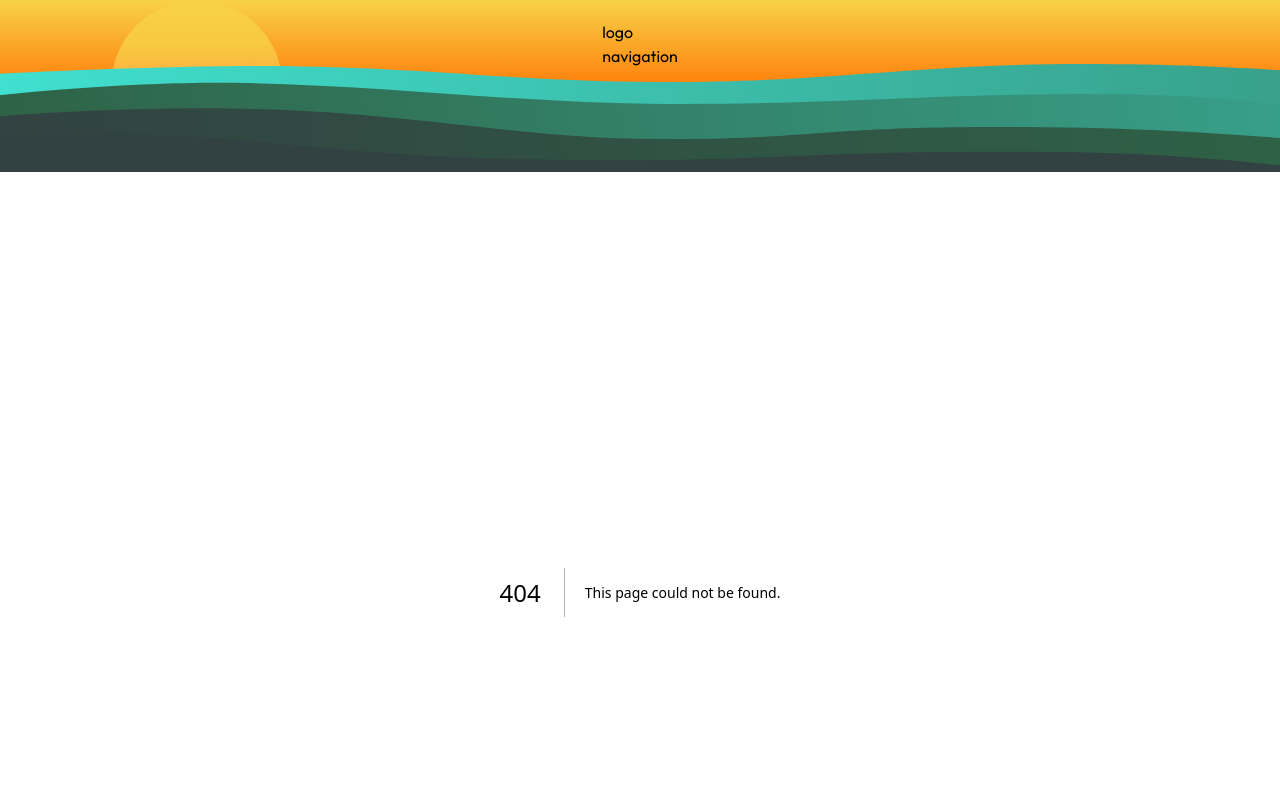
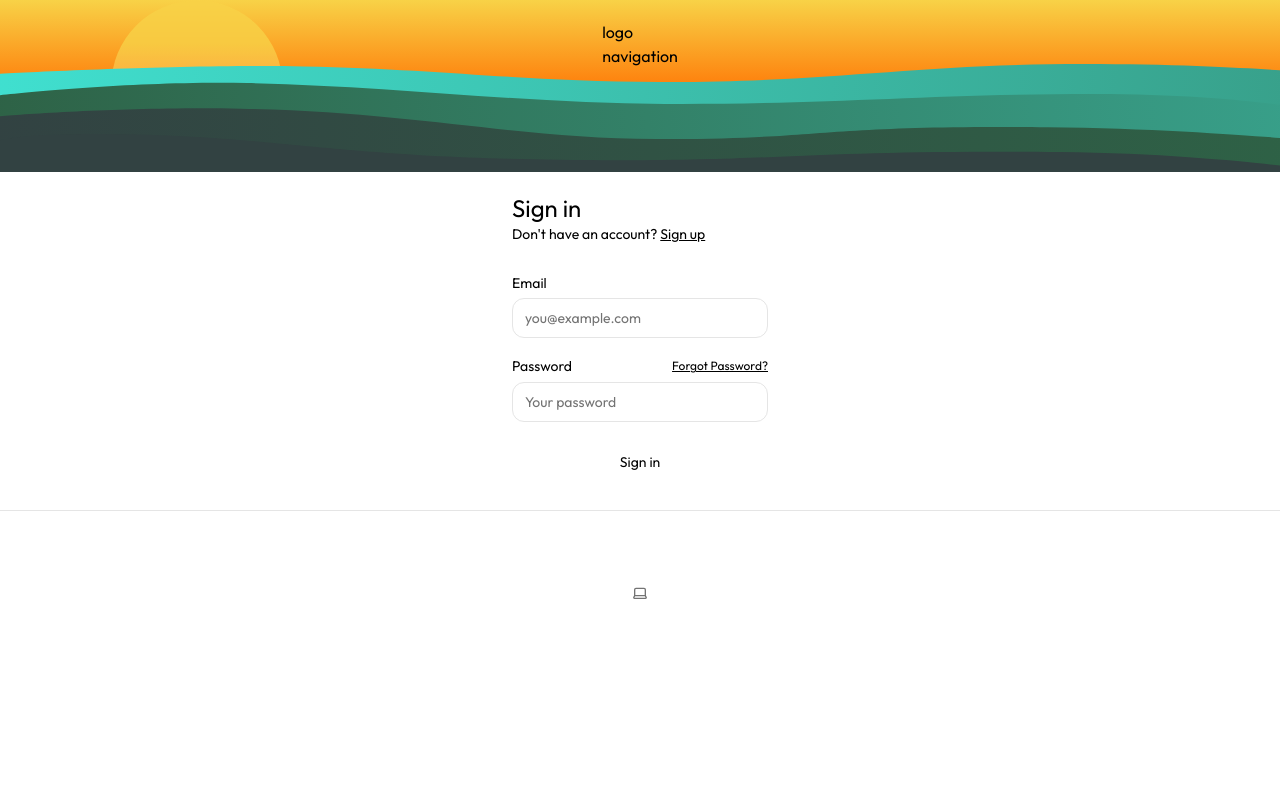
Before and after one commit to Equilibria-Labs/equilibria-labs-api, a Next.js app in the folder apps/web/: page /sign-in in a window 1280 px wide. Before the commit this address had no page. Shown: the top 800 px of the page. Built offline with nearby package versions, Linux system fonts and the light colour scheme.

Commit message:
Added back middleware sorted dev build command

```diff
--- /dev/null
+++ b/apps/web/app/(auth-pages)/sign-in/page.tsx
@@ -0,0 +1,46 @@
+import { signInAction } from '../../actions';
+import { FormMessage, Message } from '@/components/account/form-message';
+import { SubmitButton } from '@/components/account/submit-button';
+import { Input } from '@/components/ui/input';
+import { Label } from '@/components/ui/label';
+import Link from 'next/link';
+
+export const dynamic = 'auto';
+
+export default async function Login(props: { searchParams: Promise<Message> }) {
+  const searchParams = await props.searchParams;
+  return (
+    <form className='flex-1 flex flex-col min-w-64'>
+      <h1 className='text-2xl font-medium'>Sign in</h1>
+      <p className='text-sm text-foreground'>
+        Don't have an account?{' '}
+        <Link className='text-foreground font-medium underline' href='/sign-up'>
+          Sign up
+        </Link>
+      </p>
+      <div className='flex flex-col gap-2 [&>input]:mb-3 mt-8'>
+        <Label htmlFor='email'>Email</Label>
+        <Input name='email' placeholder='you@example.com' required />
+        <div className='flex justify-between items-center'>
+          <Label htmlFor='password'>Password</Label>
+          <Link
+            className='text-xs text-foreground underline'
+            href='/forgot-password'
+          >
+            Forgot Password?
+          </Link>
+        </div>
+        <Input
+          type='password'
+          name='password'
+          placeholder='Your password'
+          required
+        />
+        <SubmitButton pendingText='Signing In...' formAction={signInAction}>
+          Sign in
+        </SubmitButton>
+        <FormMessage message={searchParams} />
+      </div>
+    </form>
+  );
+}
--- a/apps/web/app/actions.ts
+++ b/apps/web/app/actions.ts
@@ -43,6 +43,8 @@ export const signInAction = async (formData: FormData) => {
   const email = formData.get('email') as string;
   const password = formData.get('password') as string;
   const supabase = await createClient();
+
+  console.log('supabase', supabase);
 
   const { error } = await supabase.auth.signInWithPassword({
     email,
--- a/package.json
+++ b/package.json
@@ -6,7 +6,7 @@
     "packages/*"
   ],
   "scripts": {
-    "dev": "pnpm exec vercel dev",
+    "dev": "turbo run dev --parallel",
     "build": "turbo run build",
     "build:dry": "turbo run build --dry",
     "build:web": "turbo run build --filter=@equilibria-labs/web",
```
Also changed, not shown: apps/web/middleware.ts (added, +79 -0 lines), apps/web/vercel.json.
